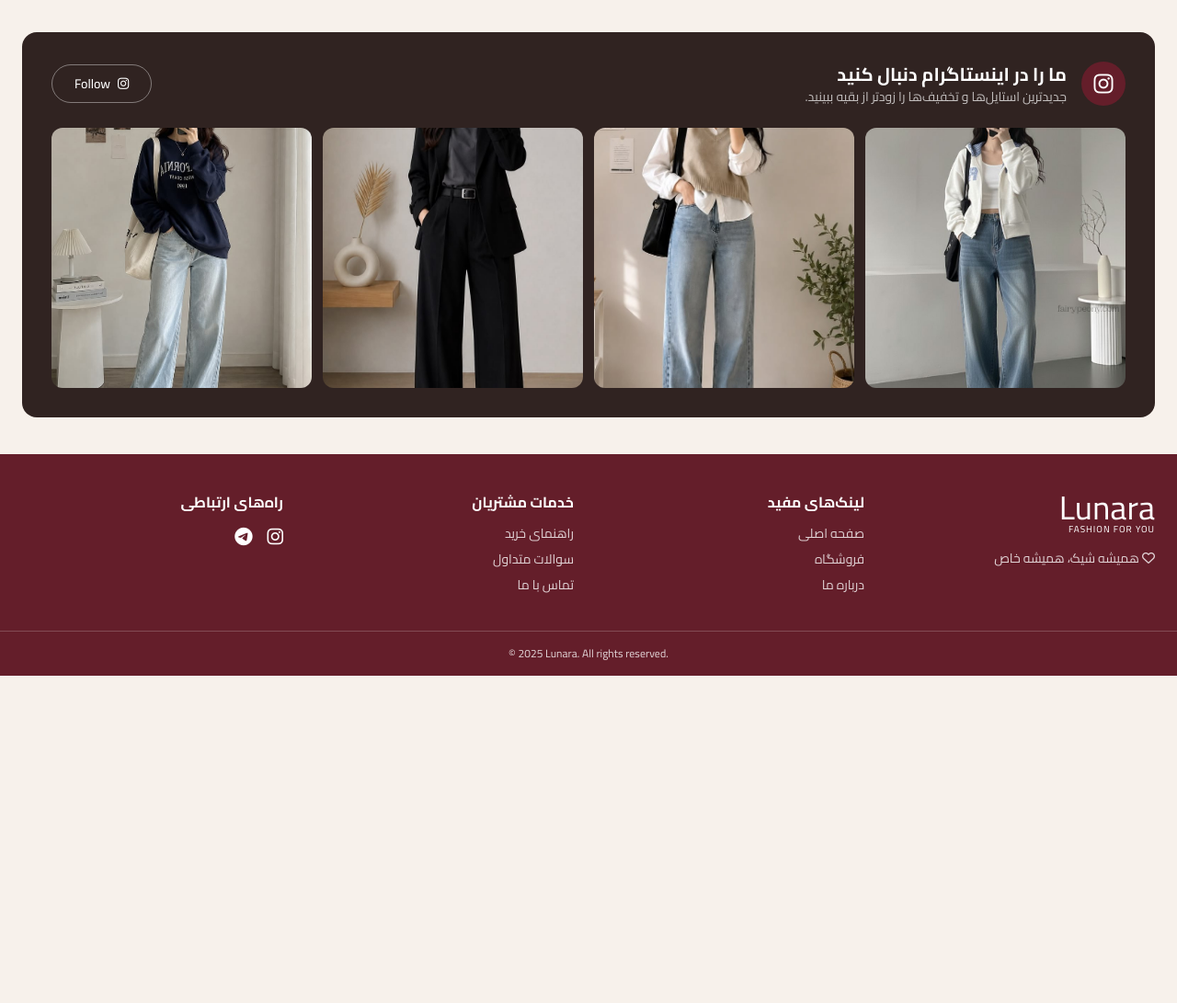
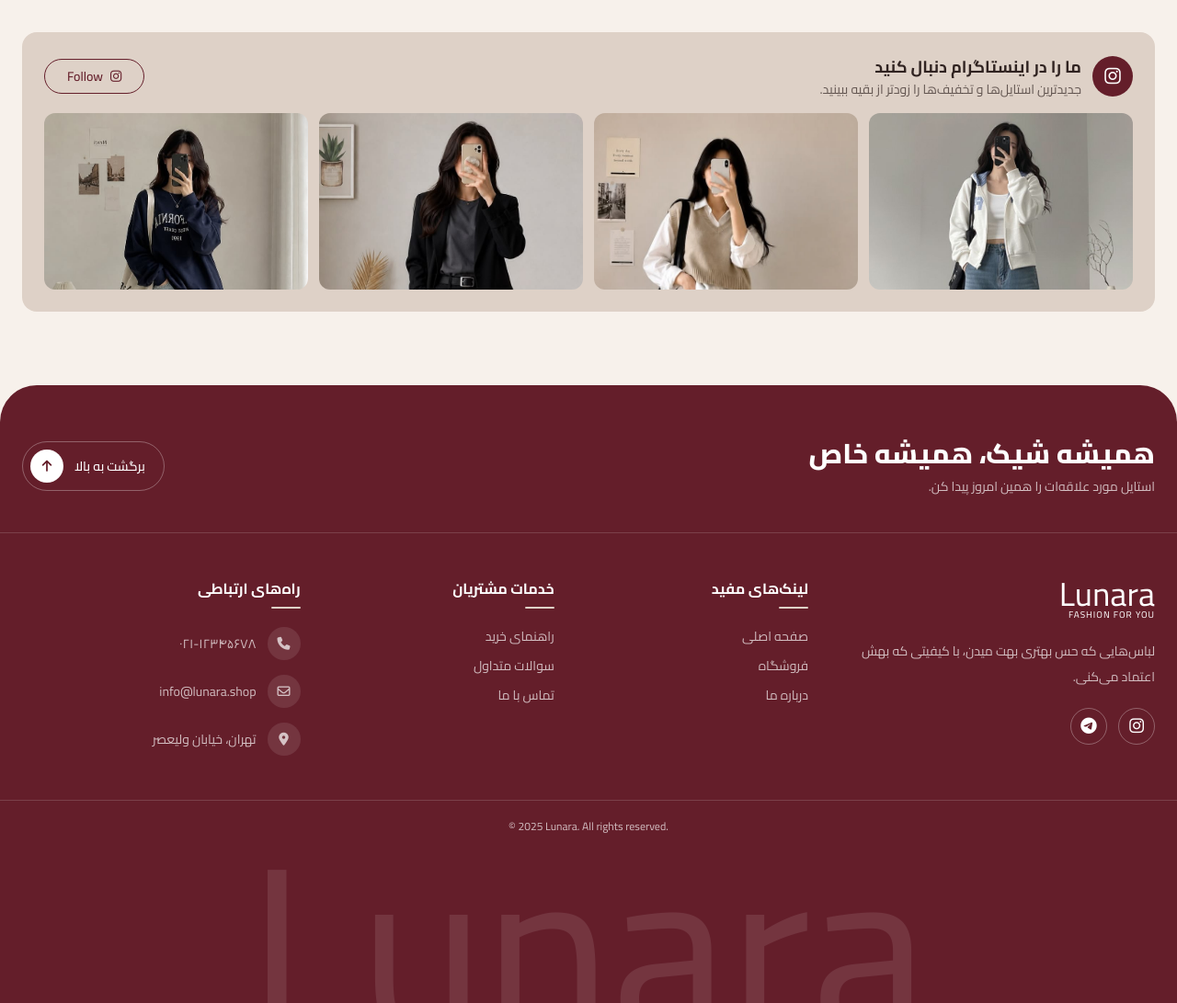
Before and after one commit to ghazal-hassanabadi/Lunara-shop, a website: page home.html in a window 1280 px wide. Shown: the part 1860-2951 px from the top of the page at 92% size. Before the commit the page ends 2595 px from the top, so only its background shows below. Drawn offline with Linux system fonts and the light colour scheme.

Commit message:
ready for js

```diff
--- a/home.html
+++ b/home.html
@@ -22,7 +22,7 @@
 
   <!-- هدر -->
   <header class="mx-auto flex max-w-7xl flex-wrap items-center gap-x-6 gap-y-3 px-4 py-4 lg:px-6">
-    <a href="#" class="font-display text-4xl leading-none text-wine hover:text-ink" aria-label="Lunara">
+    <a href="index.html" class="font-display text-4xl leading-none text-wine hover:text-ink" aria-label="Lunara">
       Lunara
        <small class="block text-[10px] tracking-widest text-ink">FASHION FOR YOU</small>
     </a>
@@ -33,10 +33,8 @@
 
     <nav class="order-last hidden w-full lg:order-none lg:block lg:w-auto" aria-label="منوی اصلی">
       <ul class="flex flex-col gap-3 text-sm font-medium lg:flex-row lg:items-center lg:gap-6">
-        <li><a href="#" class="border-b-2 border-wine pb-1 text-wine hover:text-ink">صفحه اصلی</a></li>
-        <li>
-          <a href="product.html" class="hover:text-wine">محصولات </a>
-        </li>
+        <li><a href="index.html" class="border-b-2 border-wine pb-1 text-wine hover:text-ink" aria-current="page">صفحه اصلی</a></li>
+        <li><a href="product.html" class="hover:text-wine">محصولات</a></li>
         <li><a href="#" class="hover:text-wine">درباره ما</a></li>
         <li><a href="#" class="hover:text-wine">تماس با ما</a></li>
       </ul>
@@ -132,7 +130,7 @@
 <section id="products" aria-labelledby="best-title" class="mb-30 mt-20">
   <header class="mb-5 flex items-center justify-between">
     <h2 id="best-title" class="text-xl font-extrabold">پرفروش‌ترین‌ها</h2>
-    <a href="#" class="text-sm font-medium text-wine hover:text-ink">
+    <a href="product.html" class="text-sm font-medium text-wine hover:text-ink">
        مشاهده همه <i class="fa-solid fa-arrow-left"></i>
     </a>
   </header>
@@ -143,7 +141,7 @@
   <li class="relative isolate col-span-2 flex min-h-56 flex-col items-center justify-center gap-3 overflow-hidden rounded-2xl bg-wine p-6 text-center text-white lg:col-span-1 lg:min-h-72">
     <h3 class="font-display text-3xl italic text-white/70">Winter Collection</h3>
     <p class="font-medium">تخفیف ویژه زمستانه<br>تا ۳۰٪ تخفیف</p>
-      <a href="#" class="mt-2 inline-flex items-center gap-2 rounded-full bg-cream px-5 py-2 text-sm font-medium text-wine hover:bg-white hover:shadow-lg active:scale-95">
+    <a href="product.html" class="mt-2 inline-flex items-center gap-2 rounded-full bg-cream px-5 py-2 text-sm font-medium text-wine hover:bg-white hover:shadow-lg active:scale-95">
       <i class="fa-solid fa-arrow-right"></i>
       همین حالا خرید کن
     </a>
@@ -152,21 +150,21 @@
   <li>
     <article class="group relative flex h-full flex-col overflow-hidden rounded-2xl bg-white shadow-sm hover:-translate-y-1 hover:shadow-lg" data-id="1">
       <figure class="relative overflow-hidden">
-          <img src="images/m-8.jpeg" alt="پالتو کمربندی" class="aspect-[3/4] w-full object-cover transition duration-300 group-hover:scale-105">
+        <img src="images/m-8.jpeg" alt="سیوشرت سفید" class="aspect-[3/4] w-full object-cover transition duration-300 group-hover:scale-105">
         <button type="button" class="absolute start-2 top-2 text-lg hover:text-wine sm:start-3 sm:top-3 sm:text-xl" aria-label="افزودن به علاقه‌مندی">
           <i class="fa-regular fa-heart"></i>
         </button>
         <figcaption class="absolute end-2 top-2 rounded-full bg-wine px-2 py-0.5 text-[10px] font-bold text-white sm:end-3 sm:top-3 sm:px-3 sm:py-1 sm:text-xs">۲۰٪</figcaption>
       </figure>
       <header class="space-y-2 p-3 sm:p-4">
-          <h3 class="text-xs font-medium group-hover:text-wine sm:text-sm">پالتو کمربندی</h3>
+        <h3 class="text-xs font-medium group-hover:text-wine sm:text-sm">سیوشرت سفید</h3>
         <p class="flex flex-wrap items-center gap-x-2 text-xs sm:text-sm">
           <strong class="text-wine"><data value="1999000">۱,۹۹۹,۰۰۰</data> تومان</strong>
           <del class="text-[10px] text-ink/50 sm:text-xs">۲,۴۹۹,۰۰۰</del>
         </p>
       </header>
       <footer class="mt-auto p-3 pt-0 sm:p-4 sm:pt-0">
-          <button type="button" class="w-full rounded-full bg-wine py-2 text-xs font-medium text-white hover:bg-ink active:scale-95 sm:text-sm">افزودن به سبد خرید</button>
+        <button type="button" data-add-to-cart class="w-full rounded-full bg-wine py-2 text-xs font-medium text-white hover:bg-ink active:scale-95 sm:text-sm">افزودن به سبد خرید</button>
       </footer>
     </article>
   </li>
@@ -174,21 +172,21 @@
   <li>
     <article class="group relative flex h-full flex-col overflow-hidden rounded-2xl bg-white shadow-sm hover:-translate-y-1 hover:shadow-lg" data-id="2">
       <figure class="relative overflow-hidden">
-          <img src="images/m-3.jpeg" alt="هودی فوتر ساده" class="aspect-[3/4] w-full object-cover transition duration-300 group-hover:scale-105">
+        <img src="images/m-3.jpeg" alt="ژیله کرمی" class="aspect-[3/4] w-full object-cover transition duration-300 group-hover:scale-105">
         <button type="button" class="absolute start-2 top-2 text-lg hover:text-wine sm:start-3 sm:top-3 sm:text-xl" aria-label="افزودن به علاقه‌مندی">
           <i class="fa-regular fa-heart"></i>
         </button>
         <figcaption class="absolute end-2 top-2 rounded-full bg-wine px-2 py-0.5 text-[10px] font-bold text-white sm:end-3 sm:top-3 sm:px-3 sm:py-1 sm:text-xs">۲۰٪</figcaption>
       </figure>
       <header class="space-y-2 p-3 sm:p-4">
-          <h3 class="text-xs font-medium group-hover:text-wine sm:text-sm">هودی فوتر ساده</h3>
+        <h3 class="text-xs font-medium group-hover:text-wine sm:text-sm">ژیله کرمی</h3>
         <p class="flex flex-wrap items-center gap-x-2 text-xs sm:text-sm">
           <strong class="text-wine"><data value="1199000">۱,۱۹۹,۰۰۰</data> تومان</strong>
           <del class="text-[10px] text-ink/50 sm:text-xs">۱,۴۹۹,۰۰۰</del>
         </p>
       </header>
       <footer class="mt-auto p-3 pt-0 sm:p-4 sm:pt-0">
-          <button type="button" class="w-full rounded-full bg-wine py-2 text-xs font-medium text-white hover:bg-ink active:scale-95 sm:text-sm">افزودن به سبد خرید</button>
+        <button type="button" data-add-to-cart class="w-full rounded-full bg-wine py-2 text-xs font-medium text-white hover:bg-ink active:scale-95 sm:text-sm">افزودن به سبد خرید</button>
       </footer>
     </article>
   </li>
@@ -196,21 +194,21 @@
   <li>
     <article class="group relative flex h-full flex-col overflow-hidden rounded-2xl bg-white shadow-sm hover:-translate-y-1 hover:shadow-lg" data-id="3">
       <figure class="relative overflow-hidden">
-          <img src="images/m-4.jpeg" alt="بافت یقه‌دلار آستین پفی" class="aspect-[3/4] w-full object-cover transition duration-300 group-hover:scale-105">
+        <img src="images/m-4.jpeg" alt="شلوار پارچه‌ای" class="aspect-[3/4] w-full object-cover transition duration-300 group-hover:scale-105">
         <button type="button" class="absolute start-2 top-2 text-lg hover:text-wine sm:start-3 sm:top-3 sm:text-xl" aria-label="افزودن به علاقه‌مندی">
           <i class="fa-regular fa-heart"></i>
         </button>
         <figcaption class="absolute end-2 top-2 rounded-full bg-wine px-2 py-0.5 text-[10px] font-bold text-white sm:end-3 sm:top-3 sm:px-3 sm:py-1 sm:text-xs">۱۵٪</figcaption>
       </figure>
       <header class="space-y-2 p-3 sm:p-4">
-          <h3 class="text-xs font-medium group-hover:text-wine sm:text-sm">بافت یقه‌دلار آستین پفی</h3>
+        <h3 class="text-xs font-medium group-hover:text-wine sm:text-sm">شلوار پارچه‌ای</h3>
         <p class="flex flex-wrap items-center gap-x-2 text-xs sm:text-sm">
           <strong class="text-wine"><data value="1499000">۱,۴۹۹,۰۰۰</data> تومان</strong>
           <del class="text-[10px] text-ink/50 sm:text-xs">۱,۷۹۹,۰۰۰</del>
         </p>
       </header>
       <footer class="mt-auto p-3 pt-0 sm:p-4 sm:pt-0">
-          <button type="button" class="w-full rounded-full bg-wine py-2 text-xs font-medium text-white hover:bg-ink active:scale-95 sm:text-sm">افزودن به سبد خرید</button>
+        <button type="button" data-add-to-cart class="w-full rounded-full bg-wine py-2 text-xs font-medium text-white hover:bg-ink active:scale-95 sm:text-sm">افزودن به سبد خرید</button>
       </footer>
     </article>
   </li>
@@ -218,21 +216,21 @@
   <li>
     <article class="group relative flex h-full flex-col overflow-hidden rounded-2xl bg-white shadow-sm hover:-translate-y-1 hover:shadow-lg" data-id="4">
       <figure class="relative overflow-hidden">
-          <img src="images/m-5.jpeg" alt="پالتو کتی کلاسیک" class="aspect-[3/4] w-full object-cover transition duration-300 group-hover:scale-105">
+        <img src="images/m-5.jpeg" alt="دورس سرمه‌ای" class="aspect-[3/4] w-full object-cover transition duration-300 group-hover:scale-105">
         <button type="button" class="absolute start-2 top-2 text-lg hover:text-wine sm:start-3 sm:top-3 sm:text-xl" aria-label="افزودن به علاقه‌مندی">
           <i class="fa-regular fa-heart"></i>
         </button>
         <figcaption class="absolute end-2 top-2 rounded-full bg-wine px-2 py-0.5 text-[10px] font-bold text-white sm:end-3 sm:top-3 sm:px-3 sm:py-1 sm:text-xs">۲۰٪</figcaption>
       </figure>
       <header class="space-y-2 p-3 sm:p-4">
-          <h3 class="text-xs font-medium group-hover:text-wine sm:text-sm">پالتو کتی کلاسیک</h3>
+        <h3 class="text-xs font-medium group-hover:text-wine sm:text-sm">دورس سرمه‌ای</h3>
         <p class="flex flex-wrap items-center gap-x-2 text-xs sm:text-sm">
           <strong class="text-wine"><data value="1999000">۱,۹۹۹,۰۰۰</data> تومان</strong>
           <del class="text-[10px] text-ink/50 sm:text-xs">۲,۴۹۹,۰۰۰</del>
         </p>
       </header>
       <footer class="mt-auto p-3 pt-0 sm:p-4 sm:pt-0">
-          <button type="button" class="w-full rounded-full bg-wine py-2 text-xs font-medium text-white hover:bg-ink active:scale-95 sm:text-sm">افزودن به سبد خرید</button>
+        <button type="button" data-add-to-cart class="w-full rounded-full bg-wine py-2 text-xs font-medium text-white hover:bg-ink active:scale-95 sm:text-sm">افزودن به سبد خرید</button>
       </footer>
     </article>
   </li>
@@ -348,53 +346,53 @@
 </section>
 -->
 <!-- اینستاگرام -->
-<section aria-labelledby="insta-title" class="rounded-2xl bg-ink p-6 text-white sm:p-8">
-  <header class="mb-6 flex flex-col items-center gap-3 text-center sm:flex-row sm:justify-between sm:text-start">
-    <hgroup class="flex items-center gap-4">
-      <span class="grid size-12 shrink-0 place-items-center rounded-full bg-wine text-2xl">
+<section aria-labelledby="insta-title" class="rounded-2xl bg-sand p-4 sm:p-6">
+  <header class="mb-4 flex flex-col items-center gap-3 text-center sm:flex-row sm:justify-between sm:text-start">
+    <hgroup class="flex items-center gap-3">
+      <span class="grid size-11 shrink-0 place-items-center rounded-full bg-wine text-xl text-white">
         <i class="fa-brands fa-instagram"></i>
       </span>
       <section>
-        <h2 id="insta-title" class="text-xl font-bold">ما را در اینستاگرام دنبال کنید</h2>
-        <p class="text-sm text-white/70">جدیدترین استایل‌ها و تخفیف‌ها را زودتر از بقیه ببینید.</p>
+        <h2 id="insta-title" class="text-lg font-bold">ما را در اینستاگرام دنبال کنید</h2>
+        <p class="text-sm text-ink/70">جدیدترین استایل‌ها و تخفیف‌ها را زودتر از بقیه ببینید.</p>
       </section>
     </hgroup>
 
-  <a href="#" class="inline-flex items-center gap-2 rounded-full border border-white/40 px-6 py-2.5 text-sm font-medium text-white hover:border-wine hover:bg-wine active:scale-95">
+    <a href="#" class="inline-flex items-center gap-2 rounded-full border border-wine px-6 py-2 text-sm font-medium text-wine hover:bg-wine hover:text-white active:scale-95">
       <i class="fa-brands fa-instagram"></i>
       Follow
     </a>
   </header>
 
-  <ul class="grid grid-cols-2 gap-3 md:grid-cols-4">
+  <ul class="grid grid-cols-4 gap-2 sm:gap-3">
     <li>
       <a href="#" class="group relative block overflow-hidden rounded-xl" aria-label="مشاهده پست در اینستاگرام">
-        <img src="images/m-8.jpeg" alt="" class="aspect-square w-full object-cover transition duration-500 group-hover:scale-110">
-        <span class="absolute inset-0 grid place-items-center bg-wine/60 text-3xl opacity-0 transition duration-300 group-hover:opacity-100">
+        <img src="images/m-8.jpeg" alt="" class="aspect-square w-full object-cover object-top transition duration-500 group-hover:scale-110 sm:aspect-[4/3] lg:aspect-[3/2]">
+        <span class="absolute inset-0 grid place-items-center bg-wine/60 text-2xl text-white opacity-0 transition duration-300 group-hover:opacity-100">
           <i class="fa-brands fa-instagram"></i>
         </span>
       </a>
     </li>
     <li>
       <a href="#" class="group relative block overflow-hidden rounded-xl" aria-label="مشاهده پست در اینستاگرام">
-        <img src="images/m-3.jpeg" alt="" class="aspect-square w-full object-cover transition duration-500 group-hover:scale-110">
-        <span class="absolute inset-0 grid place-items-center bg-wine/60 text-3xl opacity-0 transition duration-300 group-hover:opacity-100">
+        <img src="images/m-3.jpeg" alt="" class="aspect-square w-full object-cover object-top transition duration-500 group-hover:scale-110 sm:aspect-[4/3] lg:aspect-[3/2]">
+        <span class="absolute inset-0 grid place-items-center bg-wine/60 text-2xl text-white opacity-0 transition duration-300 group-hover:opacity-100">
           <i class="fa-brands fa-instagram"></i>
         </span>
       </a>
     </li>
     <li>
       <a href="#" class="group relative block overflow-hidden rounded-xl" aria-label="مشاهده پست در اینستاگرام">
-        <img src="images/m-4.jpeg" alt="" class="aspect-square w-full object-cover transition duration-500 group-hover:scale-110">
-        <span class="absolute inset-0 grid place-items-center bg-wine/60 text-3xl opacity-0 transition duration-300 group-hover:opacity-100">
+        <img src="images/m-4.jpeg" alt="" class="aspect-square w-full object-cover object-top transition duration-500 group-hover:scale-110 sm:aspect-[4/3] lg:aspect-[3/2]">
+        <span class="absolute inset-0 grid place-items-center bg-wine/60 text-2xl text-white opacity-0 transition duration-300 group-hover:opacity-100">
           <i class="fa-brands fa-instagram"></i>
         </span>
       </a>
     </li>
     <li>
       <a href="#" class="group relative block overflow-hidden rounded-xl" aria-label="مشاهده پست در اینستاگرام">
-        <img src="images/m-5.jpeg" alt="" class="aspect-square w-full object-cover transition duration-500 group-hover:scale-110">
-        <span class="absolute inset-0 grid place-items-center bg-wine/60 text-3xl opacity-0 transition duration-300 group-hover:opacity-100">
+        <img src="images/m-5.jpeg" alt="" class="aspect-square w-full object-cover object-top transition duration-500 group-hover:scale-110 sm:aspect-[4/3] lg:aspect-[3/2]">
+        <span class="absolute inset-0 grid place-items-center bg-wine/60 text-2xl text-white opacity-0 transition duration-300 group-hover:opacity-100">
           <i class="fa-brands fa-instagram"></i>
         </span>
       </a>
@@ -404,47 +402,85 @@
   </main>
 
   <!-- فوتر -->
-  <footer class="bg-wine text-white">
-    <section class="mx-auto grid max-w-7xl gap-8 px-6 py-10 sm:grid-cols-2 lg:grid-cols-4">
-      <header>
-        <a href="#" class="font-display text-4xl leading-none hover:opacity-80" aria-label="Lunara">
+<footer class="relative isolate mt-10 overflow-hidden rounded-t-[2.5rem] bg-wine text-white">
+
+  <section class="mx-auto flex max-w-7xl flex-col items-center gap-6 px-6 pb-10 pt-14 text-center sm:flex-row sm:justify-between sm:text-start">
+    <hgroup>
+      <h2 class="text-2xl font-extrabold sm:text-3xl">همیشه شیک، همیشه خاص</h2>
+      <p class="mt-2 text-sm text-white/70">استایل مورد علاقه‌ات را همین امروز پیدا کن.</p>
+    </hgroup>
+
+    <a href="#" class="group inline-flex items-center gap-3 rounded-full border border-white/30 py-2 pe-2 ps-5 text-sm font-medium hover:border-white hover:bg-white hover:text-wine active:scale-95">
+      برگشت به بالا
+      <span class="grid size-9 place-items-center rounded-full bg-white text-wine group-hover:bg-wine group-hover:text-white">
+        <i class="fa-solid fa-arrow-up"></i>
+      </span>
+    </a>
+  </section>
+
+  <section class="mx-auto grid max-w-7xl grid-cols-2 gap-x-6 gap-y-10 border-t border-white/15 px-6 py-12 lg:grid-cols-[1.4fr_1fr_1fr_1.2fr]">
+
+    <header class="col-span-2 space-y-5 lg:col-span-1">
+      <a href="index.html" class="inline-block font-display text-4xl leading-none hover:opacity-80" aria-label="Lunara">
         Lunara
         <small class="block text-[10px] tracking-widest">FASHION FOR YOU</small>
       </a>
-        <p class="mt-4 text-sm text-white/80"><i class="fa-regular fa-heart"></i> همیشه شیک، همیشه خاص</p>
+      <p class="max-w-xs text-sm leading-7 text-white/70">لباس‌هایی که حس بهتری بهت میدن، با کیفیتی که بهش اعتماد می‌کنی.</p>
+
+      <ul class="flex gap-3 text-lg">
+        <li><a href="#" class="grid size-10 place-items-center rounded-full border border-white/30 hover:-translate-y-1 hover:border-white hover:bg-white hover:text-wine" aria-label="اینستاگرام"><i class="fa-brands fa-instagram"></i></a></li>
+        <li><a href="#" class="grid size-10 place-items-center rounded-full border border-white/30 hover:-translate-y-1 hover:border-white hover:bg-white hover:text-wine" aria-label="تلگرام"><i class="fa-brands fa-telegram"></i></a></li>
+      </ul>
     </header>
 
     <nav aria-labelledby="f-links">
-        <h2 id="f-links" class="mb-3 font-bold">لینک‌های مفید</h2>
-        <ul class="space-y-2 text-sm text-white/80">
-          <li><a href="#" class="hover:text-white hover:underline">صفحه اصلی</a></li>
-          <li><a href="#" class="hover:text-white hover:underline">فروشگاه</a></li>
-          <li><a href="#" class="hover:text-white hover:underline">درباره ما</a></li>
+      <h2 id="f-links" class="mb-5 font-bold after:mt-2 after:block after:h-0.5 after:w-8 after:rounded-full after:bg-sand">لینک‌های مفید</h2>
+      <ul class="space-y-3 text-sm text-white/70">
+        <li><a href="index.html" class="block transition-all hover:ps-2 hover:text-white">صفحه اصلی</a></li>
+        <li><a href="product.html" class="block transition-all hover:ps-2 hover:text-white">فروشگاه</a></li>
+        <li><a href="#" class="block transition-all hover:ps-2 hover:text-white">درباره ما</a></li>
       </ul>
     </nav>
 
     <nav aria-labelledby="f-service">
-        <h2 id="f-service" class="mb-3 font-bold">خدمات مشتریان</h2>
-        <ul class="space-y-2 text-sm text-white/80">
-          <li><a href="#" class="hover:text-white hover:underline">راهنمای خرید</a></li>
-          <li><a href="#" class="hover:text-white hover:underline">سوالات متداول</a></li>
-          <li><a href="#" class="hover:text-white hover:underline">تماس با ما</a></li>
+      <h2 id="f-service" class="mb-5 font-bold after:mt-2 after:block after:h-0.5 after:w-8 after:rounded-full after:bg-sand">خدمات مشتریان</h2>
+      <ul class="space-y-3 text-sm text-white/70">
+        <li><a href="#" class="block transition-all hover:ps-2 hover:text-white">راهنمای خرید</a></li>
+        <li><a href="#" class="block transition-all hover:ps-2 hover:text-white">سوالات متداول</a></li>
+        <li><a href="#" class="block transition-all hover:ps-2 hover:text-white">تماس با ما</a></li>
       </ul>
     </nav>
 
-      <nav aria-labelledby="f-contact">
-        <h2 id="f-contact" class="mb-3 font-bold">راه‌های ارتباطی</h2>
-        <ul class="flex gap-4 text-xl">
-          <li><a href="#" class="hover:-translate-y-0.5 hover:text-sand" aria-label="اینستاگرام"><i class="fa-brands fa-instagram"></i></a></li>
-          <li><a href="#" class="hover:-translate-y-0.5 hover:text-sand" aria-label="تلگرام"><i class="fa-brands fa-telegram"></i></a></li>
-
+    <address class="col-span-2 not-italic lg:col-span-1">
+      <h2 class="mb-5 font-bold after:mt-2 after:block after:h-0.5 after:w-8 after:rounded-full after:bg-sand">راه‌های ارتباطی</h2>
+      <ul class="space-y-4 text-sm text-white/70">
+        <li>
+          <a href="tel:+982112345678" class="group flex items-center gap-3 hover:text-white">
+            <span class="grid size-9 shrink-0 place-items-center rounded-full bg-white/10 group-hover:bg-white group-hover:text-wine"><i class="fa-solid fa-phone"></i></span>
+            ۰۲۱-۱۲۳۴۵۶۷۸
+          </a>
+        </li>
+        <li>
+          <a href="mailto:info@lunara.shop" class="group flex items-center gap-3 hover:text-white">
+            <span class="grid size-9 shrink-0 place-items-center rounded-full bg-white/10 group-hover:bg-white group-hover:text-wine"><i class="fa-regular fa-envelope"></i></span>
+            <span dir="ltr">info@lunara.shop</span>
+          </a>
+        </li>
+        <li class="flex items-center gap-3">
+          <span class="grid size-9 shrink-0 place-items-center rounded-full bg-white/10"><i class="fa-solid fa-location-dot"></i></span>
+          تهران، خیابان ولیعصر
+        </li>
       </ul>
-      </nav>
+    </address>
   </section>
 
-    <small class="block border-t border-white/20 px-6 py-4 text-center text-xs text-white/80" dir="ltr">
+  <small class="relative z-10 block border-t border-white/15 px-6 py-5 text-center text-xs text-white/70" dir="ltr">
     © 2025 Lunara. All rights reserved.
   </small>
+
+  <p aria-hidden="true" class="pointer-events-none -mb-[3vw] select-none text-center font-display text-[24vw] leading-[0.8] text-white/10 lg:-mb-10 lg:text-[16rem]">
+    Lunara
+  </p>
 </footer>
 
   <script src="./js/main.js" type="module"></script>
```
Also changed, not shown: dist/output.css. Lines whose indentation alone changed are shown as unchanged.
